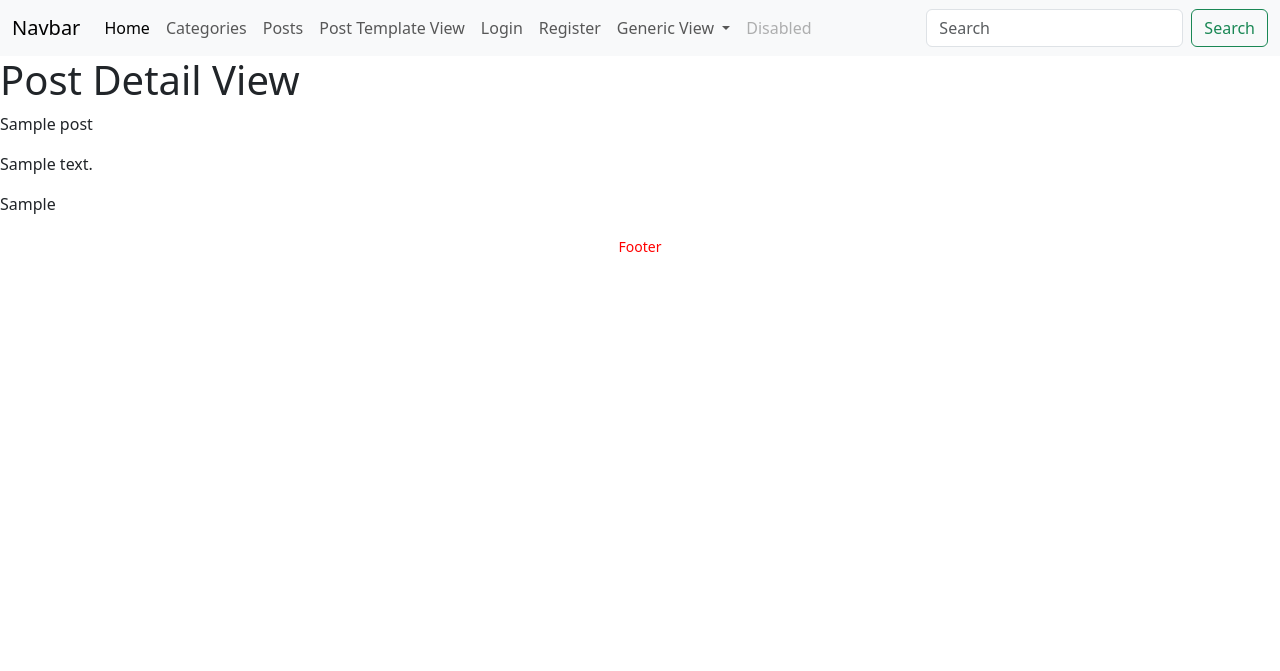
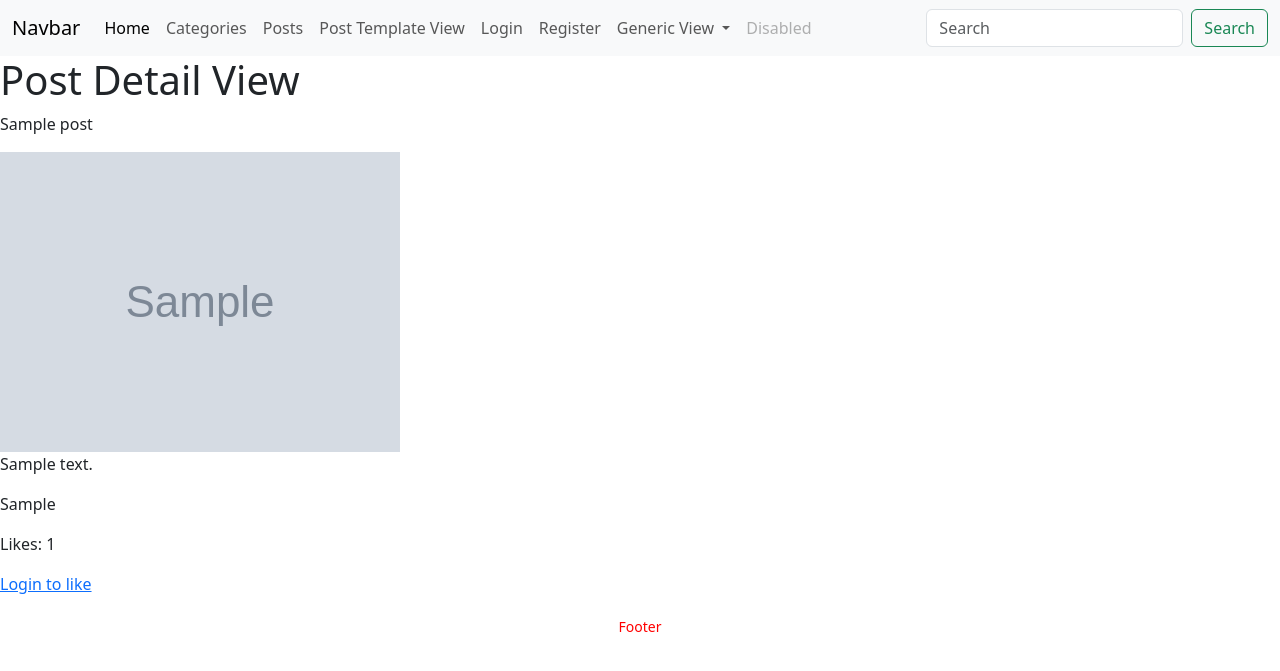
Before and after one commit to songlei1979/Simpleblog2026s2, a Django app: page /post_detail_view/1/ in a window 1280 px wide. Shown: the top 671 px of the page. Run offline with Django 5.2, Linux system fonts and the light colour scheme; tables that the repository leaves empty hold one stand-in row (values such as "Sample post"); grey boxes marked "Sample" are stand-in pictures; some libraries are stand-ins or nearby versions.

Commit message:
functions

```diff
--- a/Simpleblog2026s2/settings.py
+++ b/Simpleblog2026s2/settings.py
@@ -41,7 +41,8 @@ INSTALLED_APPS = [
     "django.contrib.sessions",
     "django.contrib.messages",
     "django.contrib.staticfiles",
-    'blog'
+    'blog',
+    'ckeditor'
 ]
 
 MIDDLEWARE = [
@@ -156,3 +157,6 @@ STORAGES = {
 STATICFILES_DIRS = [BASE_DIR / "static"]
 LOGIN_REDIRECT_URL = "home"
 LOGOUT_REDIRECT_URL = "home"
+
+MEDIA_URL = '/media/'
+MEDIA_ROOT = os.path.join(BASE_DIR, 'media')
--- a/Simpleblog2026s2/urls.py
+++ b/Simpleblog2026s2/urls.py
@@ -14,12 +14,14 @@ Including another URLconf
     1. Import the include() function: from django.urls import include, path
     2. Add a URL to urlpatterns:  path('blog/', include('blog.urls'))
 """
-
+from django.conf.urls.static import static
 from django.contrib import admin
 from django.urls import path, include
+
+from Simpleblog2026s2 import settings
 
 urlpatterns = [
     path("admin/", admin.site.urls),
     path("", include("blog.urls")),
     path("accounts/", include("django.contrib.auth.urls")),
-]
+] + static(settings.MEDIA_URL, document_root=settings.MEDIA_ROOT)
--- a/blog/models.py
+++ b/blog/models.py
@@ -1,3 +1,4 @@
+from ckeditor.fields import RichTextField
 from django.utils import timezone
 
 from django.contrib.auth.models import User
@@ -22,7 +23,7 @@ class Post(models.Model):
     header_image = models.ImageField(upload_to='images/', blank=True, null=True)
     title_tag = models.CharField(max_length=200)
     author = models.ForeignKey(User, on_delete=models.CASCADE)
-    body = models.TextField()
+    body = RichTextField()
     post_date = models.DateTimeField(auto_now_add=True)
     snippet = models.CharField(max_length=100)
     category = models.ForeignKey(Category, on_delete=models.CASCADE)
--- a/blog/urls.py
+++ b/blog/urls.py
@@ -2,7 +2,7 @@ from django.urls import path
 
 from blog.views import home, categories, posts, category_detail, post_detail, category_create, category_update, \
     category_delete, post_create, PostList, PostList_Generic, PostDetail_Generic, PostCreateView, PostUpdateView, \
-    PostDeleteView, register_view, register
+    PostDeleteView, register_view, register, like_dislike
 
 urlpatterns = [
     path("", home, name="home"),
@@ -31,4 +31,5 @@ urlpatterns = [
          name="post_delete_view"),
     path("register_form/", register_view, name="register_form"),
     path("register/", register, name="register"),
+    path("like_dislike", like_dislike, name="like_dislike")
 ]
--- a/blog/views.py
+++ b/blog/views.py
@@ -120,6 +120,7 @@ class PostDeleteView(DeleteView):
     template_name = "blog/post_delete_view.html"
     success_url = "/post_list_view"
 
+
 def register(request):
     username = request.POST['username']
     password = request.POST['password']
@@ -133,3 +134,12 @@ def register(request):
 
 def register_view(request):
     return render(request, 'blog/register.html')
+
+def like_dislike(request):
+    login_user = request.user
+    post = Post.objects.get(id=request.POST['post_id'])
+    if login_user in post.likes.all():
+        post.likes.remove(login_user)
+    else:
+        post.likes.add(login_user)
+    return redirect('post_detail_view', pk=post.id)
--- a/requirements.txt
+++ b/requirements.txt
@@ -1,5 +1,7 @@
 asgiref==3.12.1
 Django==6.1
+django-ckeditor==6.7.3
+django-js-asset==4.1.0
 gunicorn==26.0.0
 load-dotenv==0.1.0
 packaging==26.3
--- a/templates/blog/post_create_view.html
+++ b/templates/blog/post_create_view.html
@@ -6,7 +6,7 @@
 {% block content %}
     {% if user.is_authenticated %}
     <h1>Post Create View</h1>
-    <form method="post">
+    <form method="post" enctype="multipart/form-data">
         {% csrf_token %}
         <table>
         {{ form.as_table }}
--- a/templates/blog/post_detail_view.html
+++ b/templates/blog/post_detail_view.html
@@ -7,10 +7,34 @@
     <p>
         {{ object.title }}
     </p>
+    {% if object.header_image %}
+        <img src="{{ object.header_image.url }}"
+             alt="{{ object.title }}">
+
+    {% endif %}
     <p>
-        {{ object.body }}
+        {{ object.body | safe }}
     </p>
     <p>
         {{ object.snippet }}
     </p>
+    <p>
+        Likes: {{ object.likes.count }}
+        <br>
+    <form action="{% url 'like_dislike' %}"
+          method="post">
+        {% csrf_token %}
+        <input type="hidden" name="post_id"
+               value="{{ object.id }}">
+        {% if user.is_authenticated %}
+            {% if user in post.likes.all %}
+                <button type="submit">Dislike</button>
+            {% else %}
+                <button type="submit">Like</button>
+            {% endif %}
+        {% else %}
+            <a href="{% url 'login' %}">Login to like</a>
+        {% endif %}
+    </form>
+    </p>
 {% endblock %}
--- a/templates/blog/post_update_view.html
+++ b/templates/blog/post_update_view.html
@@ -4,7 +4,7 @@
 {% endblock %}
 {% block content %}
     <p>Post Update View</p>
-    <form method="post">
+    <form method="post" enctype="multipart/form-data">
         {% csrf_token %}
         <table>
             {{ form.as_table }}
```
Also changed, not shown: blog/migrations/0004_alter_post_body.py (added), media/images/Screenshot.png (added).
